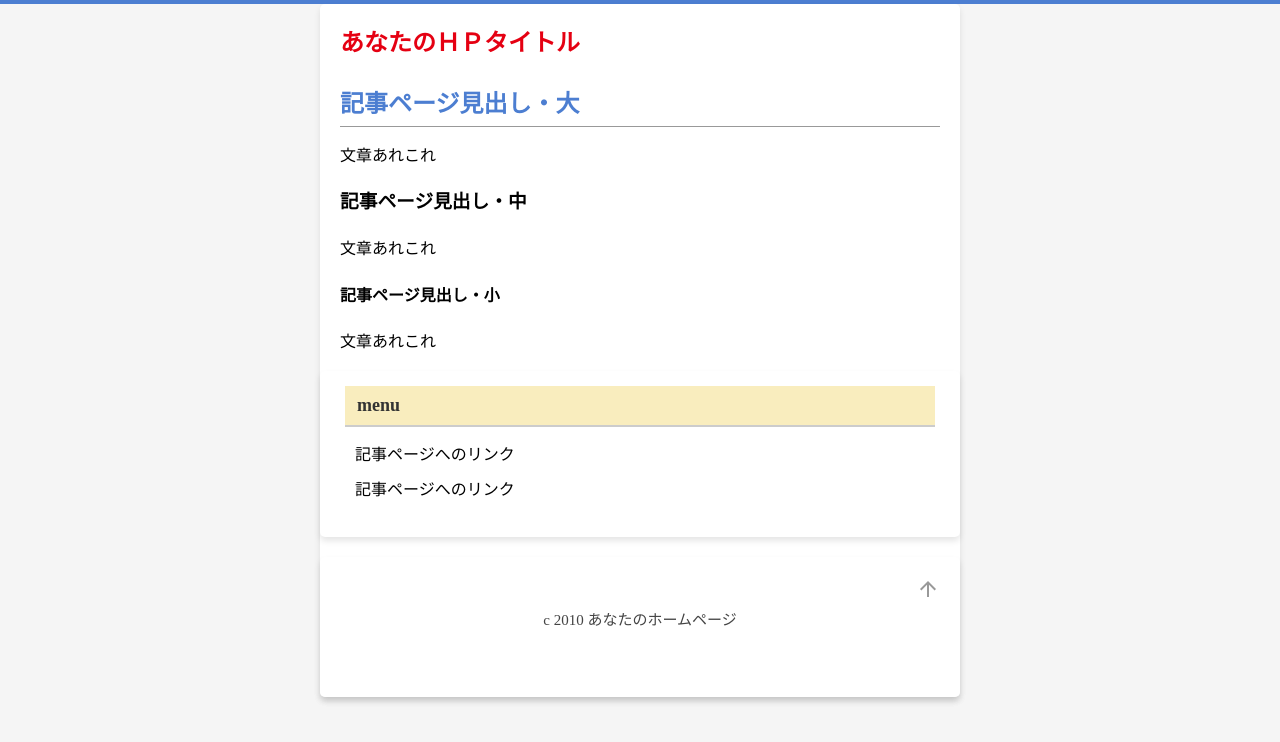
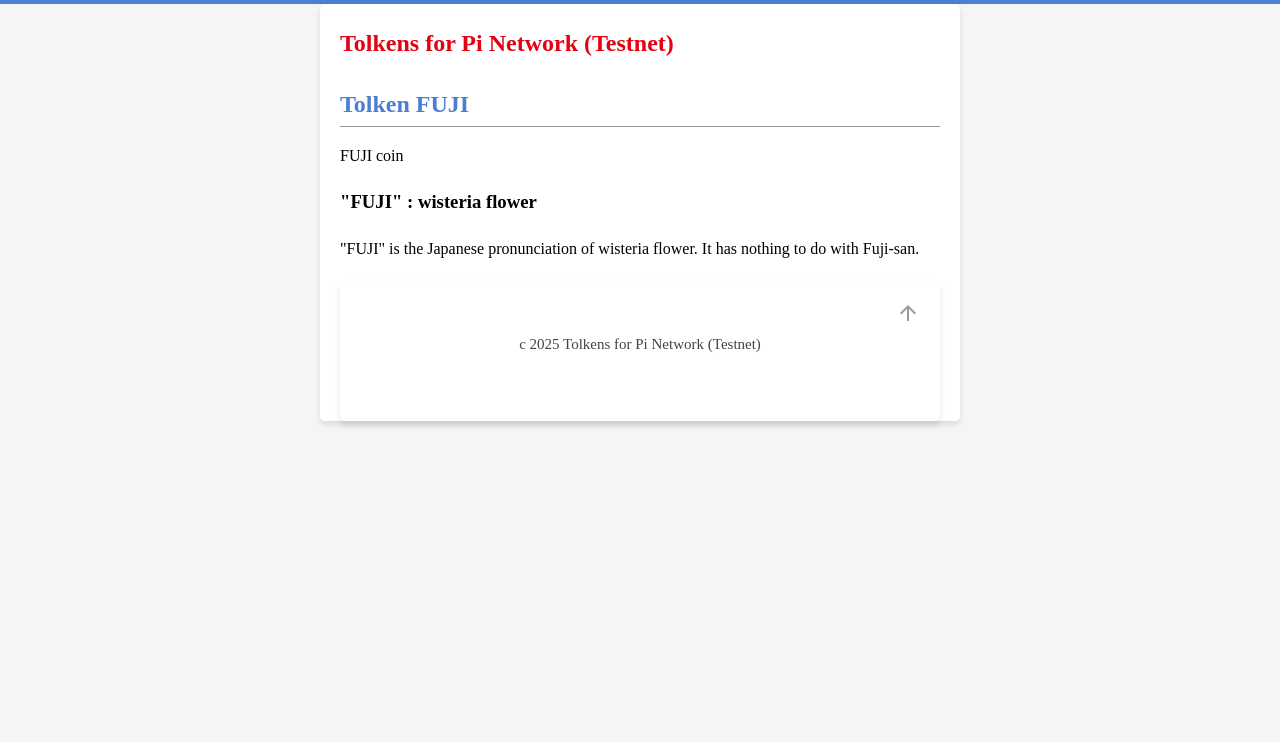
Before and after one commit to tysseo7/tysseo7.github.io, a plain HTML site: page index.html in a window 1280 px wide. Drawn offline with Linux system fonts and the light colour scheme.

Commit message:
Add files via upload

```diff
--- a/index.html
+++ b/index.html
@@ -2,38 +2,29 @@
 <html lang="ja">
 <head>
 <meta charset="UTF-8">
-<title>あなたのＨＰタイトル</title>
-<meta name="keywords" content="ページのキーワードA,B,C">
-<meta name="description" content="ページの説明">
+<title>Tolkens for Pi Network (Testnet)</title>
+<meta name="keywords" content="Pi Network,FUJI,SEO">
+<meta name="description" content="Tolkens for Pi Network(Testnet)">
 <meta name="viewport" content="width=device-width, initial-scale=1.0">
 <link rel="stylesheet" href="index.css">
 </head>
 <body>
 <div id="outer">
 <div id="inner">
-<header><h1>あなたのＨＰタイトル</h1>
+<header><h1>Tolkens for Pi Network (Testnet)</h1>
 </header>
 <main>
-<h2>記事ページ見出し・大</h2>
-<p>文章あれこれ</p>
-<h3>記事ページ見出し・中</h3>
-<p>文章あれこれ</p>
-<h4>記事ページ見出し・小</h4>
-<p>文章あれこれ</p>
-</main>
-<aside>
-<div class="title">menu</div>
-<ul>
-<li>記事ページへのリンク</li>
-<li>記事ページへのリンク</li>
-</ul>
-</aside>
+<h2>Tolken FUJI</h2>
+<p>FUJI coin</p>
+<h3>"FUJI" : wisteria flower</h3>
+<p>"FUJI" is the Japanese pronunciation of wisteria flower. It has nothing to do with Fuji-san.</p>
+
 <footer>
 <div id="pagetop">
 <a href="#outer"><svg viewBox="0 0 24 24" width="24px" height="24px" xmlns="http://www.w3.org/2000/svg">
 <path d="M4 12l1.41 1.41L11 7.83V20h2V7.83l5.58 5.59L20 12l-8-8z" fill="#999"/></svg></a>
 </div>
-c 2010 あなたのホームページ
+c 2025 Tolkens for Pi Network (Testnet)
 </footer>
 </div></div>
 </body>
```
